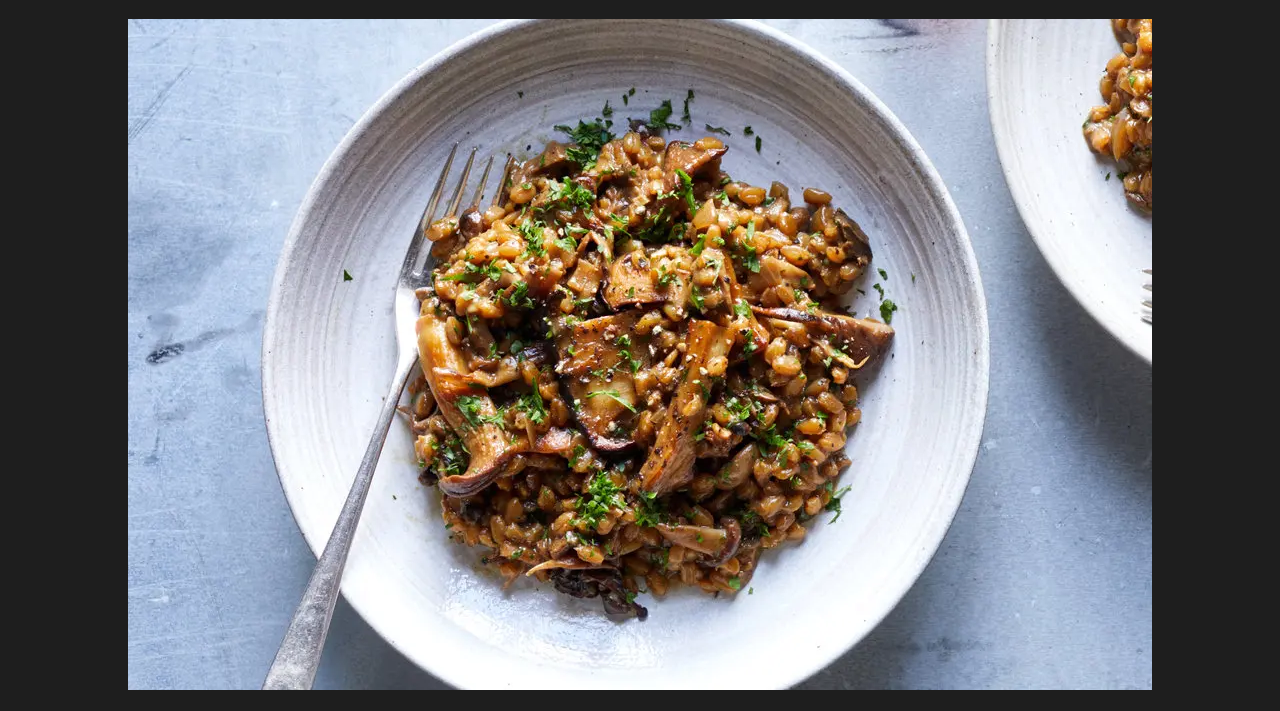
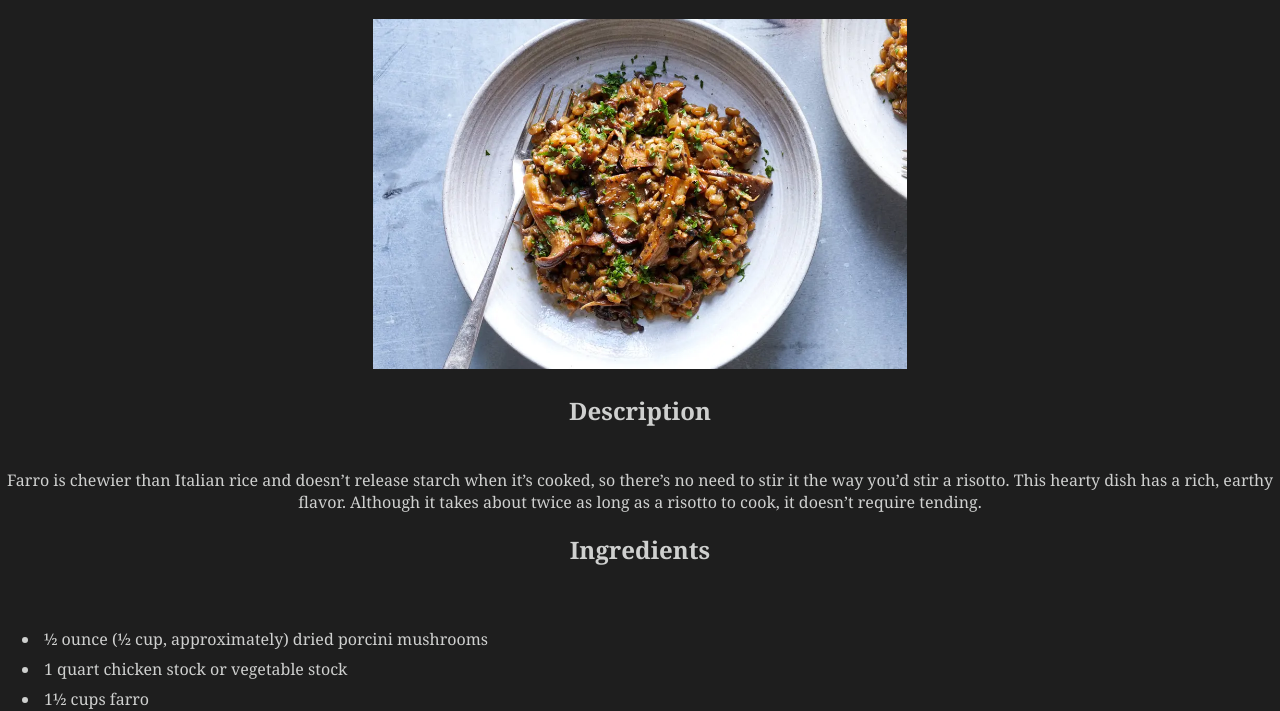
Before and after one commit to bustananas/odin-recipes, a plain HTML site: page recipes/farro-mushrooms.html in a window 1280 px wide. Shown: the part 67-778 px from the top of the page. Drawn offline with Linux system fonts and the light colour scheme.

Commit message:
Adjust image sizing for better subpage readability and minor styling changes to main page

```diff
--- a/style.css
+++ b/style.css
@@ -4,6 +4,7 @@ body {
     color: #cfd0cf;
     box-sizing: border-box;
     text-align: center;
+    margin: 0 auto;
 }
 
 .main-title,
@@ -13,6 +14,7 @@ body {
     padding: 25px;
     border: #808080 1px dashed;
     text-align: center;
+    font-weight: bold;
 }
 
 li {
@@ -33,6 +35,6 @@ a:visited {
 }
 
 img {
-    height: auto;
+    height: 350px;
     width: auto;
 }
```
